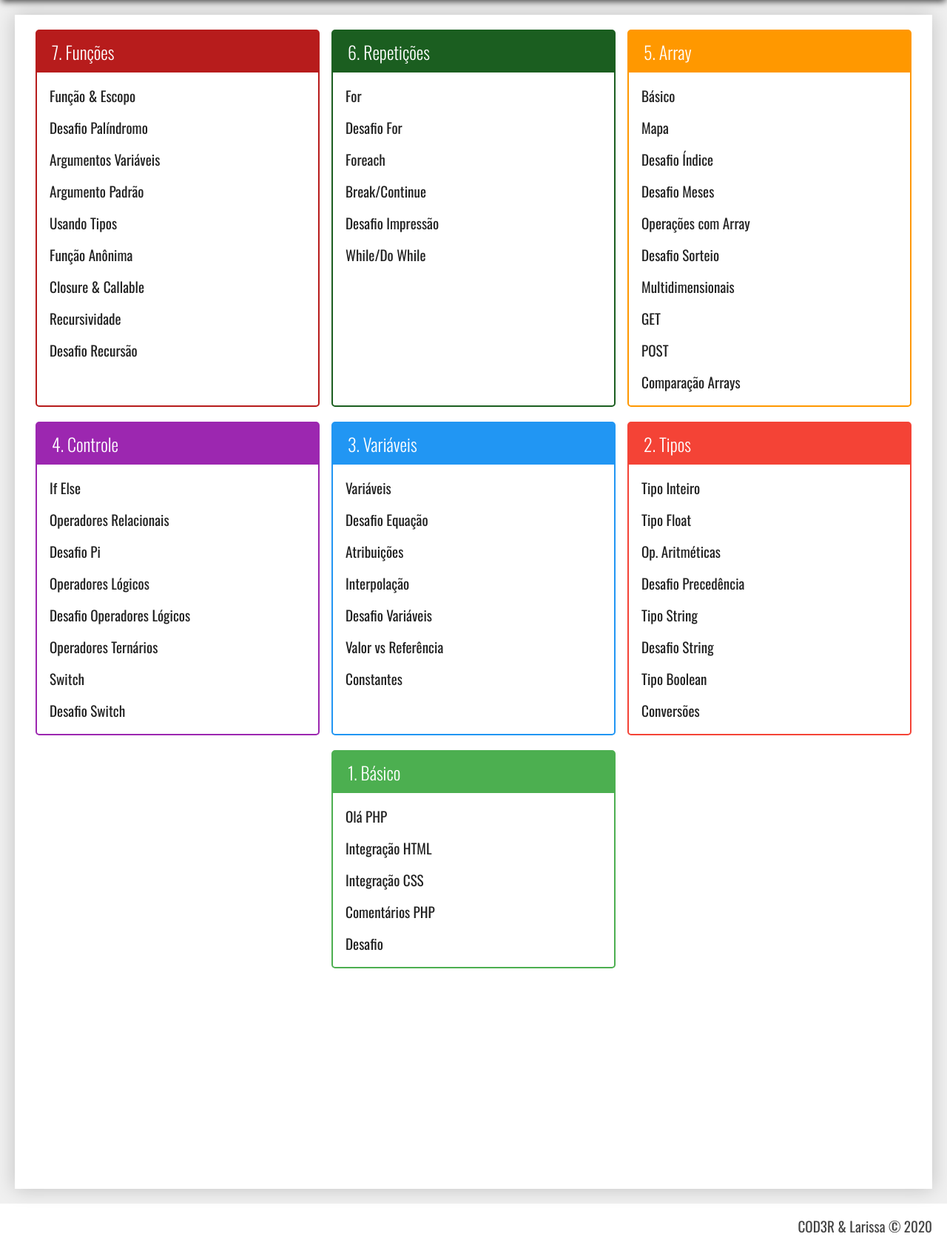
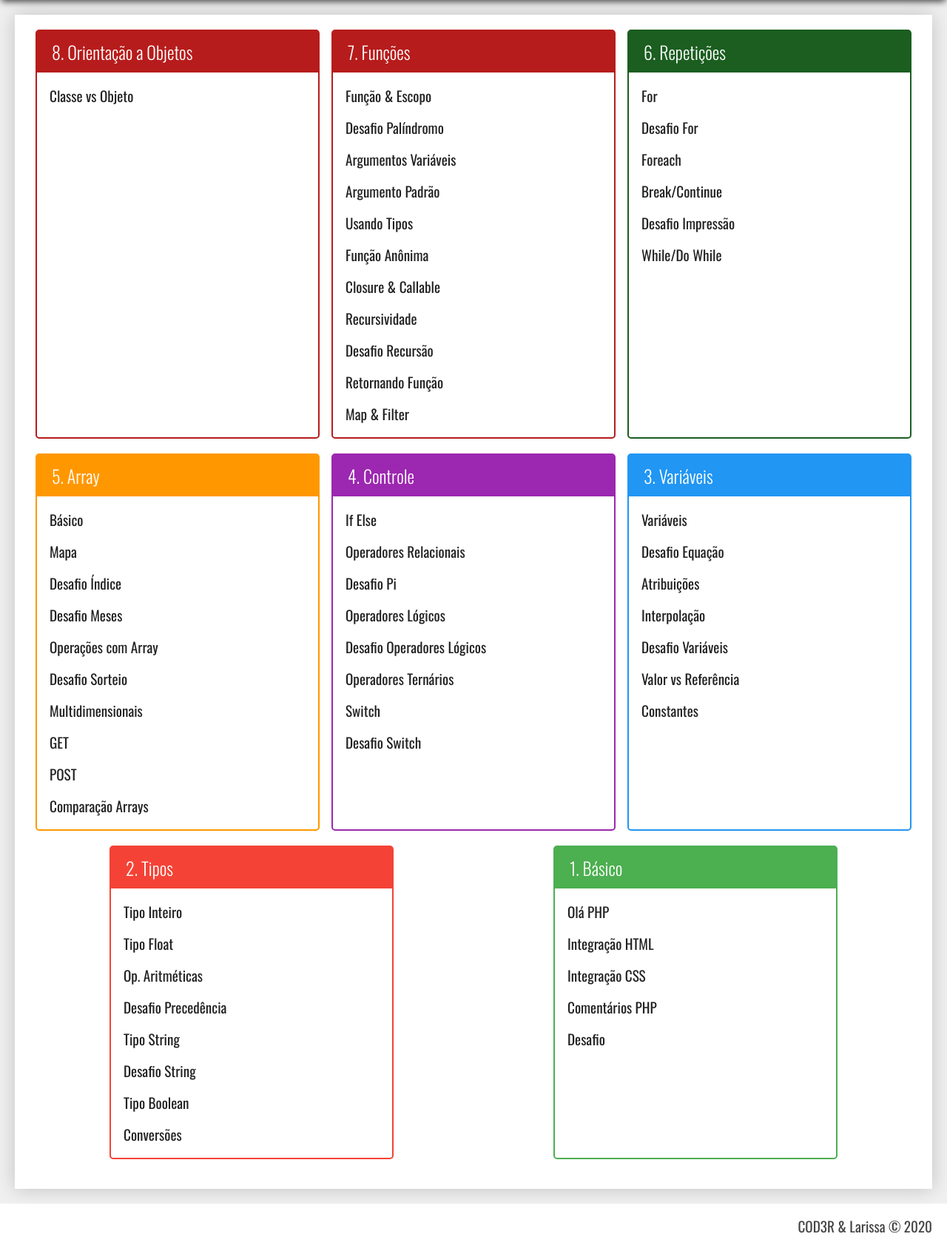
Before and after one commit to Larivelsa/PHP-arq, a PHP site: page / in a window 1280 px wide. Shown: the part 120-1807 px from the top of the page at 74% size. Run offline with PHP 8.4, Linux system fonts and the light colour scheme.

Commit message:
orientacaoob

```diff
--- a/index.php
+++ b/index.php
@@ -14,6 +14,13 @@
     <main class="principal">
         <div class="conteudo">
             <nav class="modulos">
+            <div class="modulo vermelho-escuro">
+                    <h3>8. Orientação a Objetos</h3>
+                    <ul>
+                        <li><a href="exercicio.php?dir=orientacao_objetos&file=primeira_classe">
+                        Classe vs Objeto</a></li>
+                    </ul>
+                </div>
             <div class="modulo vermelho-escuro">
                     <h3>7. Funções</h3>
                     <ul>
@@ -35,6 +42,10 @@
                         Recursividade</a></li>
                         <li><a href="exercicio.php?dir=funcao&file=desafio_recursividade">
                         Desafio Recursão</a></li>
+                        <li><a href="exercicio.php?dir=funcao&file=retornando_funcao">
+                        Retornando Função</a></li>
+                        <li><a href="exercicio.php?dir=funcao&file=map_filter">
+                        Map & Filter</a></li>
                     </ul>
                 </div>
             <div class="modulo verde-escuro">
--- /dev/null
+++ b/orientacao_objetos/primeira_classe.php
@@ -0,0 +1,2 @@
+<div class="titulo">Primeira Classe</div>
+<?php
```
Also changed, not shown: funcao/desafio_recursividade.php (+15 -1 lines), funcao/map_filter.php (added, +17 -0 lines), funcao/retornando_funcao.php (added, +16 -0 lines).
